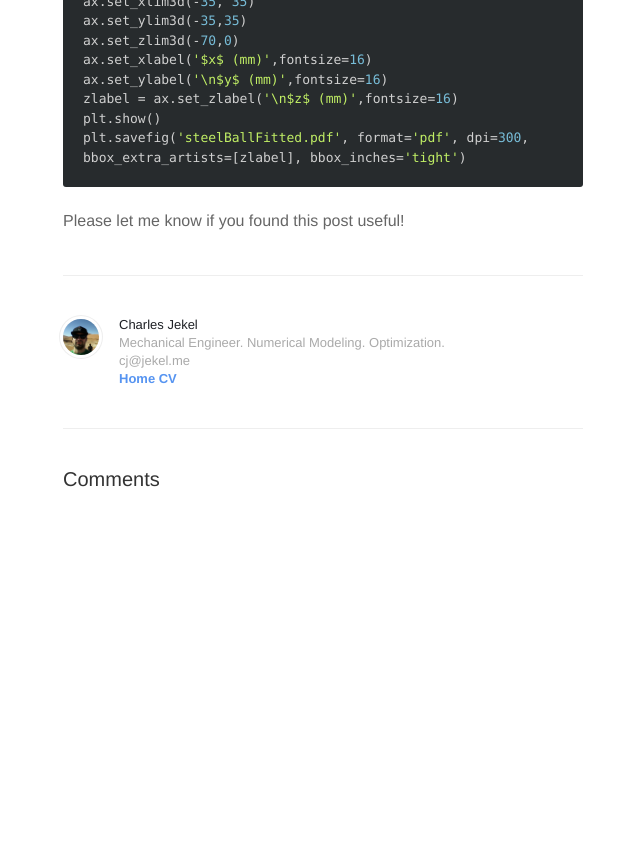
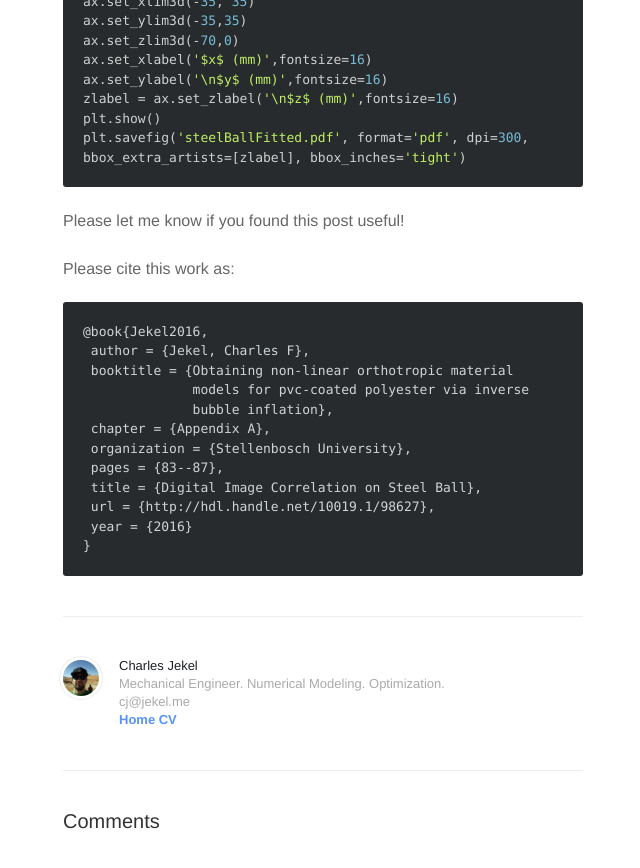
Before and after one commit to cjekel/cjekel.github.io, a Jekyll site: the page built from _posts/2015-09-13-Least-Squares-Sphere-Fit.md, in a window 1280 px wide and 900 px high, scrolled down 4121 px. Shown: the top 868 px of the window, without its empty margins (317-957 px from the left). Built offline with Jekyll 4.4.1, drawn with Linux system fonts in a browser that asks for light colours; nearby versions of some CDN libraries; formulas are drawn with MathJax 3; comment, search, counter and statistics services are not loaded; before the commit the page ends 4730 px from its top, so only the background shows below that.

Commit message:
add cite for thesis

```diff
--- a/_posts/2015-09-13-Least-Squares-Sphere-Fit.md
+++ b/_posts/2015-09-13-Least-Squares-Sphere-Fit.md
@@ -140,3 +140,19 @@ plt.savefig('steelBallFitted.pdf', format='pdf', dpi=300, bbox_extra_artists=[zl
 {% endhighlight %}
 
 Please let me know if you found this post useful!
+
+Please cite this work as:
+{% highlight bibtex %}
+@book{Jekel2016,
+ author = {Jekel, Charles F},
+ booktitle = {Obtaining non-linear orthotropic material
+              models for pvc-coated polyester via inverse
+              bubble inflation},
+ chapter = {Appendix A},
+ organization = {Stellenbosch University},
+ pages = {83--87},
+ title = {Digital Image Correlation on Steel Ball},
+ url = {http://hdl.handle.net/10019.1/98627},
+ year = {2016}
+}
+{% endhighlight %}
```
Also changed, not shown: cv.md (+1 -1 lines), 4 other files.
